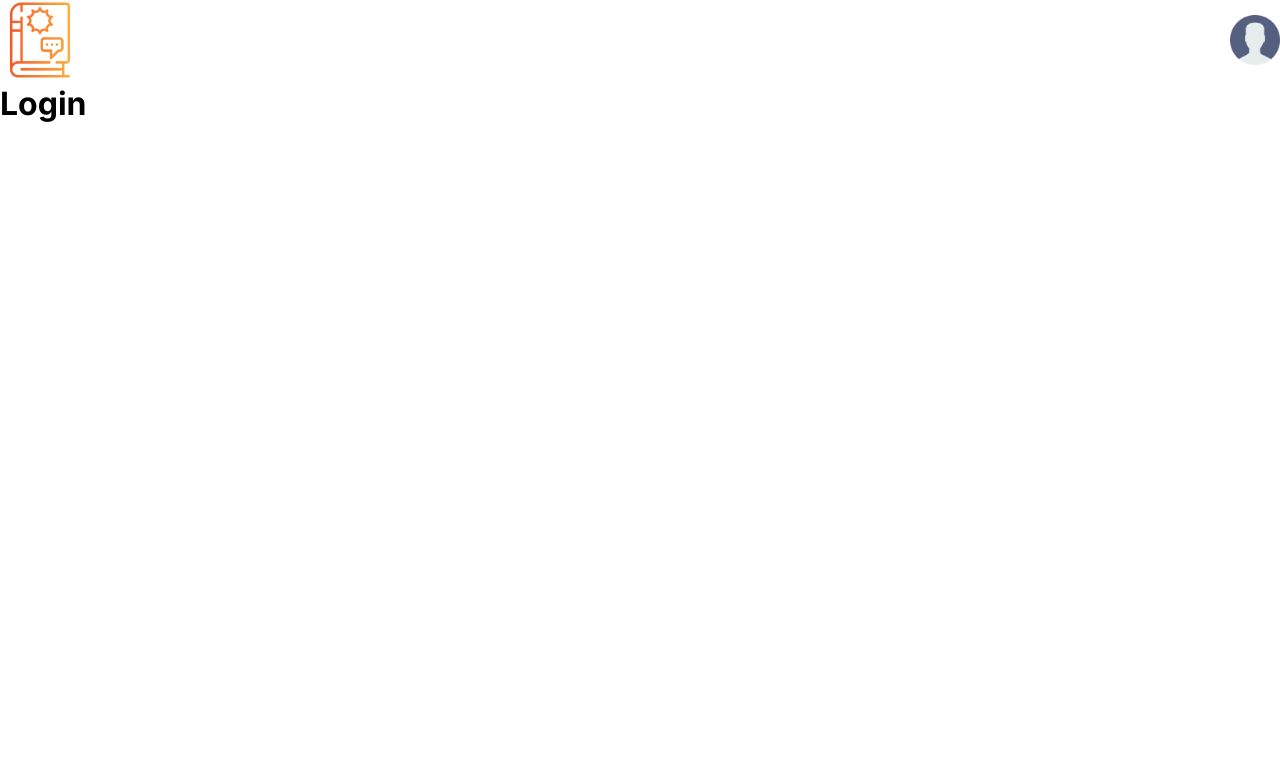
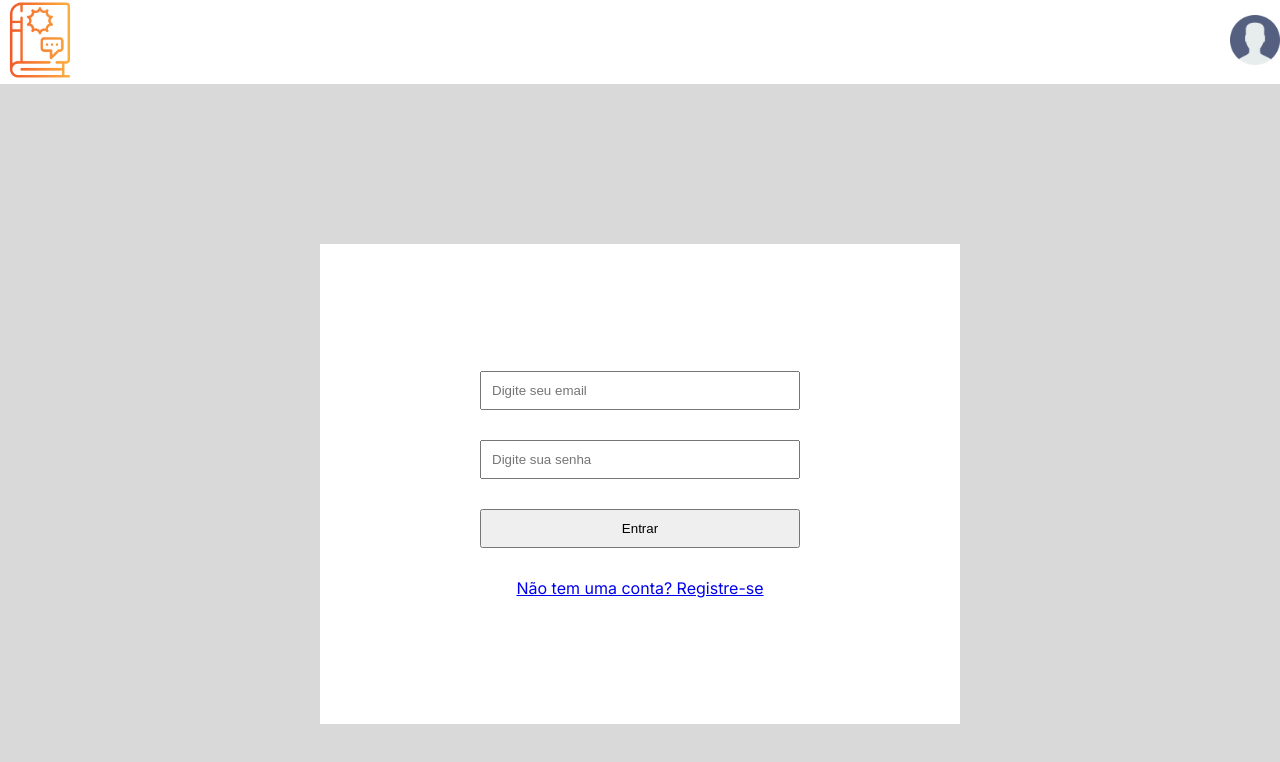
Before and after one commit to EsGui/blog-typescript-frontend, a Next.js app: page /login in a window 1280 px wide. Shown: the top 762 px of the page. Built offline with nearby package versions, Linux system fonts and the light colour scheme.

Commit message:
estilizando componente de login, registro e adicionado campo para cadastrar o nickname

```diff
--- a/src/api/UsersApi.ts
+++ b/src/api/UsersApi.ts
@@ -1,10 +1,11 @@
 import axios from "axios";
 
 const UsersApi = {
-    registerUser: async (url: string, name: string, email: string, password: string) => {
+    registerUser: async (url: string, name: string, email: string, nickname: string, password: string) => {
         const request = await axios.post(url, {
             name,
             email,
+            nickname,
             password
         });
         return request.data;
--- a/src/app/login/page.js
+++ b/src/app/login/page.tsx
@@ -1,10 +1,11 @@
 import HomeHeader from "@/components/home_components/HomeHeader";
+import LoginBody from "@/components/login_components/LoginBody";
 
 export default function Login() {
     return (
         <div>
             <HomeHeader />
-            <h1>Login</h1>
+            <LoginBody />
         </div>
     )
 }
--- a/src/app/register-user/page.tsx
+++ b/src/app/register-user/page.tsx
@@ -1,11 +1,11 @@
 import HomeHeader from "@/components/home_components/HomeHeader";
-import LoginBody from "@/components/register_user_components/RegisterUser";
+import RegisterUser from "@/components/register_user_components/RegisterUser";
 
 export default function Login() {
     return (
         <div>
             <HomeHeader />
-            <LoginBody />
+            <RegisterUser />
         </div>
     )
 }
--- /dev/null
+++ b/src/components/login_components/LoginBody.tsx
@@ -0,0 +1,15 @@
+import Link from 'next/link'
+import styles from '../../styles/login_style/LoginBody.module.css'
+
+export default function LoginBody() {
+    return (
+        <div className={styles.DivLoginBodyContainer}>
+            <div className={ styles.DivLoginBodyAuth }>
+                <input type="email" placeholder="Digite seu email" />
+                <input type="password" placeholder="Digite sua senha" />
+                <button type="button">Entrar</button>
+                <Link href="http://localhost:3000/register-user">Não tem uma conta? Registre-se</Link>
+            </div>
+        </div>
+    )
+}
--- a/src/lib/features/blogs/usersSlice.ts
+++ b/src/lib/features/blogs/usersSlice.ts
@@ -6,8 +6,8 @@ const url = "http://localhost:3001/register-user"
 
 export const fetchCreateUsers = createAsyncThunk(
     '/register-user',
-    async ({ name, email, password }: any) => {
-        const response = await UsersApi.registerUser(url, name, email, password);
+    async ({ name, email, nickname, password }: any) => {
+        const response = await UsersApi.registerUser(url, name, email, nickname, password);
         return response;
     }
 )
--- /dev/null
+++ b/src/styles/login_style/LoginBody.module.css
@@ -0,0 +1,23 @@
+.DivLoginBodyContainer {
+    display: flex;
+    justify-content: center;
+    align-items: center;
+    height: 100vh;
+    background-color: #D9D9D9;
+}
+
+.DivLoginBodyAuth {
+    display: flex;
+    justify-content: center;
+    align-items: center;
+    flex-direction: column;
+    background-color: white;
+    height: 60%;
+    width: 50%
+}
+
+.DivLoginBodyAuth input, .DivLoginBodyAuth button {
+    padding: 10px;
+    width: 50%;
+    margin-bottom: 30px;
+}
```
Also changed, not shown: src/components/register_user_components/RegisterUser.tsx (+5 -3 lines), src/styles/register_user_style/RegisterUser.module.css (added, +23 -0 lines), src/styles/login_styles/RegisterUser.module.css (deleted).
